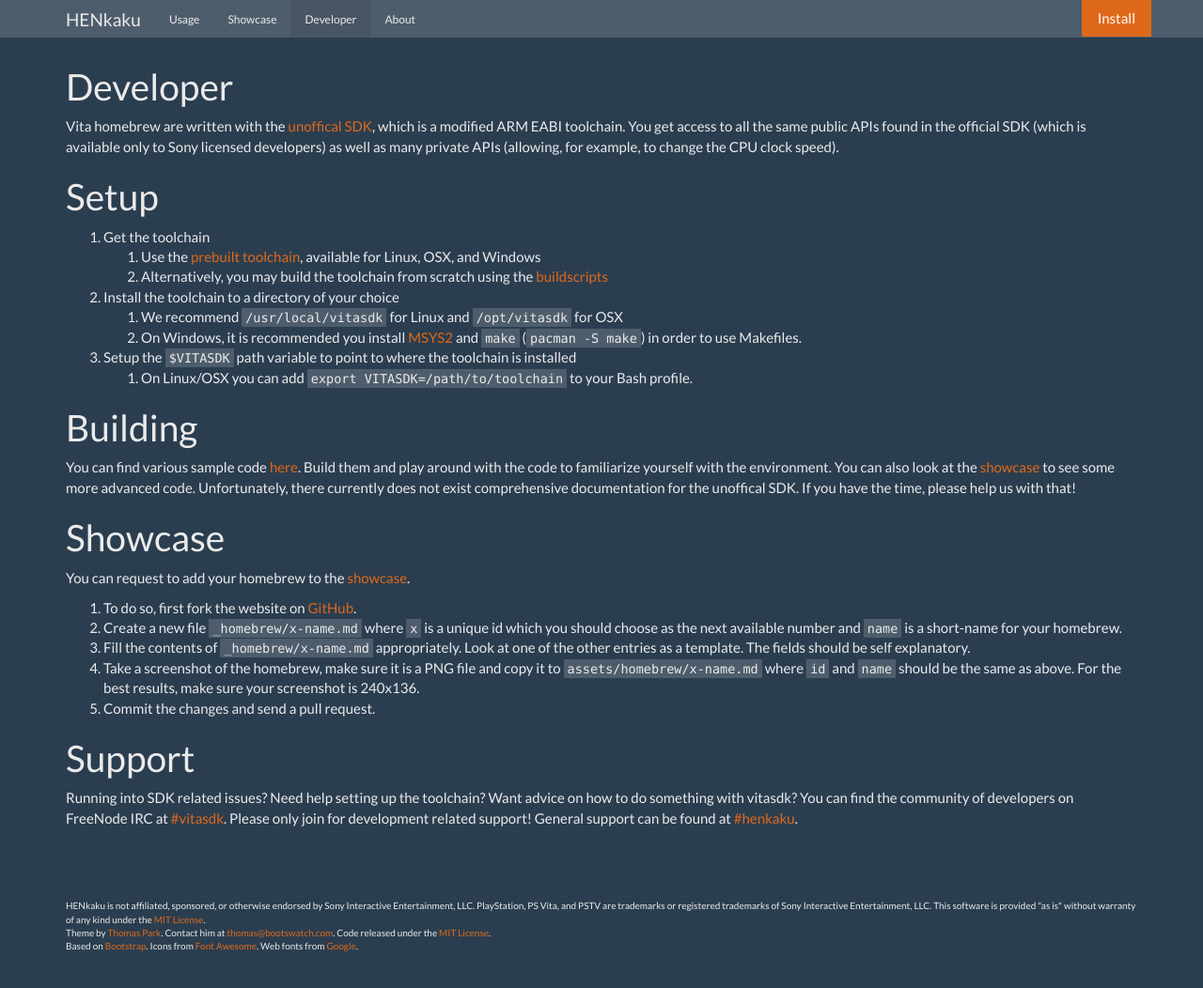
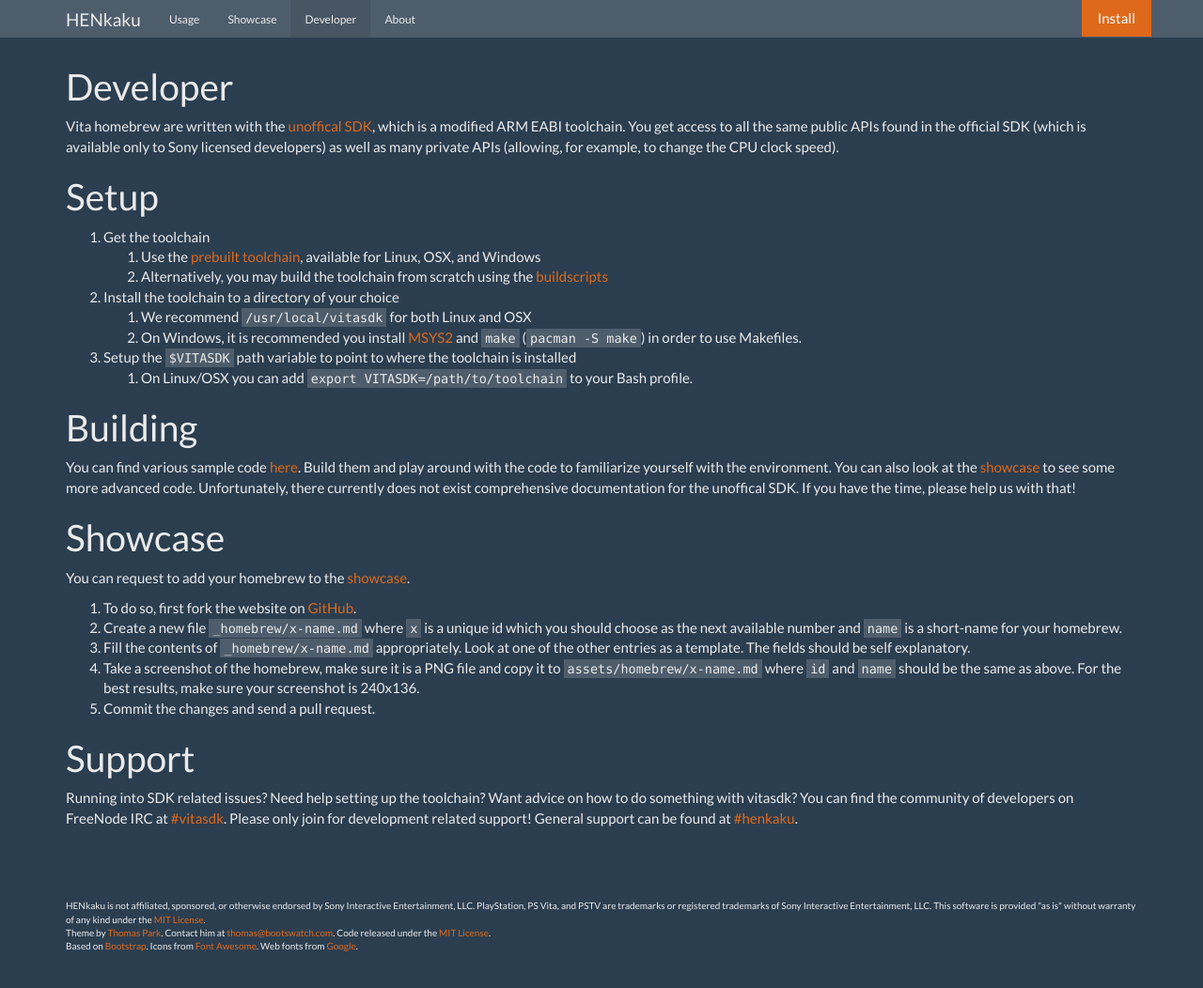
Before and after one commit to henkaku/henkaku.github.io, a Jekyll site: the page built from developer.md, in a window 1280 px wide and 1089 px high. Shown: the top 1052 px of the window at 94% size. Built offline with Jekyll 4.4.1, drawn with Linux system fonts in a browser that asks for light colours.

Commit message:
Recommend /usr/local/vitasdk for OSX
/usr/local is writeable by the user, so there's no reason not to recommend the same directory on both Linux and OSX.

```diff
--- a/developer.md
+++ b/developer.md
@@ -13,7 +13,7 @@
    1. Use the [prebuilt toolchain](https://goo.gl/QpX5zM), available for Linux, OSX, and Windows
    2. Alternatively, you may build the toolchain from scratch using the [buildscripts](https://github.com/vitasdk/buildscripts)
 2. Install the toolchain to a directory of your choice
-   1. We recommend `/usr/local/vitasdk` for Linux and `/opt/vitasdk` for OSX
+   1. We recommend `/usr/local/vitasdk` for both Linux and OSX
    2. On Windows, it is recommended you install [MSYS2](https://msys2.github.io/) and `make` (`pacman -S make`) in order to use Makefiles.
 3. Setup the `$VITASDK` path variable to point to where the toolchain is installed
    1. On Linux/OSX you can add `export VITASDK=/path/to/toolchain` to your Bash profile.
```
